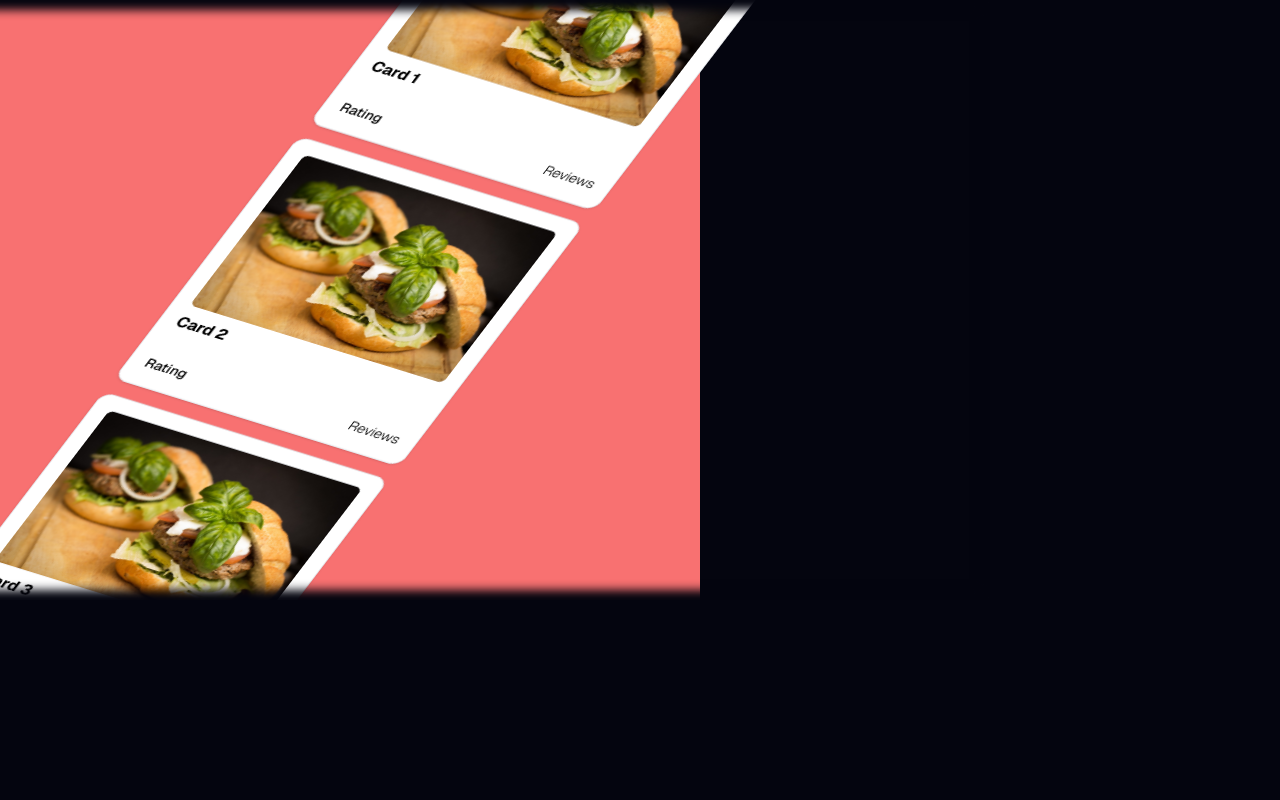
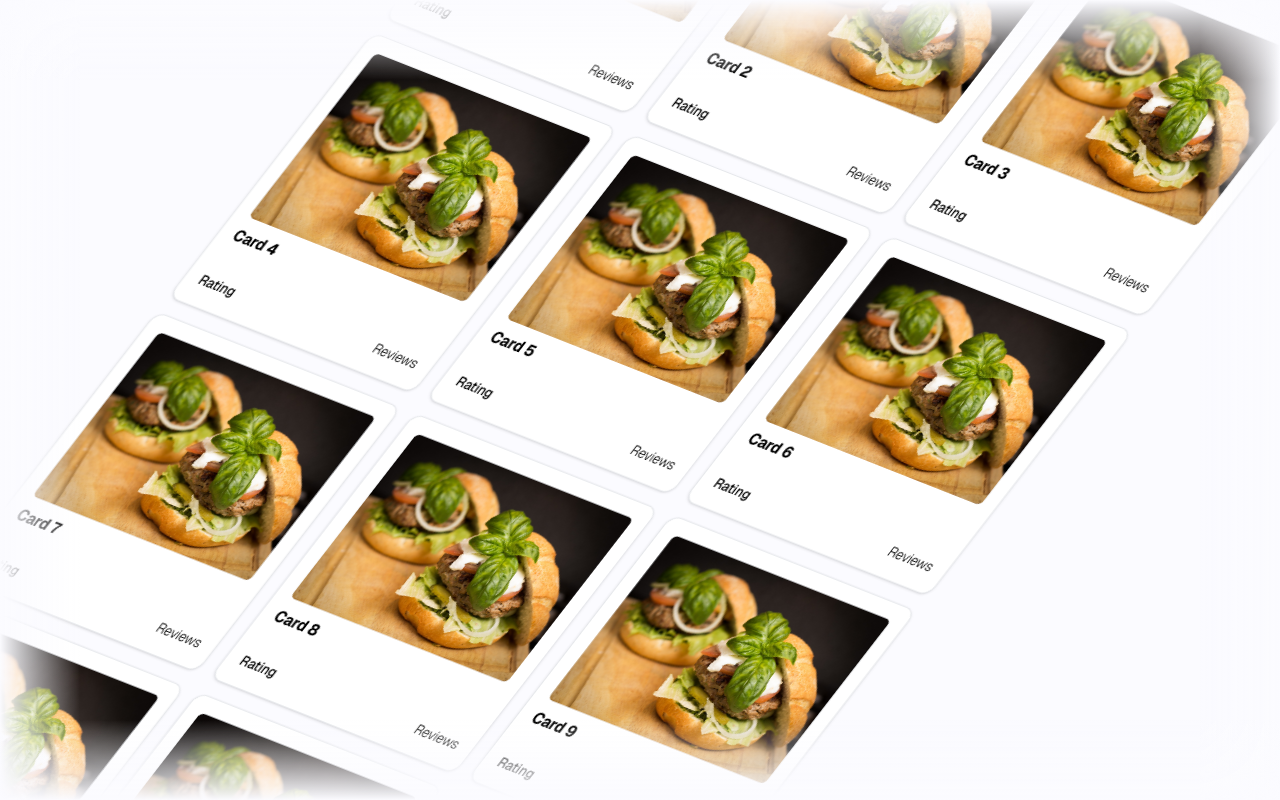
Before and after one commit to Grantallkotten/next-webb, a Next.js app: page / in a window 1280 px wide. Built offline with nearby package versions, Linux system fonts and the light colour scheme; no server answers.

Commit message:
Css clean up

```diff
--- a/app/globals.css
+++ b/app/globals.css
@@ -4,7 +4,7 @@
 @tailwind utilities;
 
 :root {
-  --background: #04050f;
+  --background: #fbfbff; /* #04050f */
   --foreground: #171717;
 }
 
@@ -20,16 +20,35 @@ body {
 }
 
 .scrollAnimation {
-  animation: scroll-keyframes 20s linear infinite;
+  animation: scroll-keyframes 30s linear infinite;
+}
+
+.scrollAnimation-bg {
+  animation: scroll-keyframes-bg 30s linear infinite;
 }
 
 @keyframes scroll-keyframes {
   from {
-    transform: rotateX(18deg) rotate(18deg) skewX(-18deg) translateZ(0)
-      translateY(0%);
+    transform: translateX(0) rotateX(20deg) skewX(-20deg) translateY(-10%)
+      rotateY(0) skewY(0) translateZ(0) rotateZ(20deg);
   }
   to {
-    transform: rotateX(18deg) rotate(18deg) skewX(-18deg) translateZ(0)
-      translateY(-100%);
+    transform: translateX(0) rotateX(20deg) skewX(-20deg) translateY(-60%)
+      rotateY(0) skewY(0) translateZ(0) rotateZ(20deg);
   }
 }
+
+@keyframes scroll-keyframes-bg {
+  0% {
+    background-color: var(--background);
+  }
+  2% {
+    background-color: transparent;
+  }
+  98% {
+    background-color: transparent;
+  }
+  100% {
+    background-color: var(--background);
+  }
+}
--- a/app/page.tsx
+++ b/app/page.tsx
@@ -5,45 +5,29 @@ import { useEffect, useRef, useState } from "react";
 import Card from "./Card";
 
 export default function Home() {
-  const [cards] = useState([
-    { id: 1, text: "Card 1" },
-    { id: 2, text: "Card 2" },
-    { id: 3, text: "Card 3" },
-    { id: 3, text: "Card 3" },
-    { id: 3, text: "Card 3" },
-    { id: 3, text: "Card 3" },
-    { id: 1, text: "Card 1" },
-    { id: 2, text: "Card 2" },
-    { id: 3, text: "Card 3" },
-    { id: 3, text: "Card 3" },
-    { id: 3, text: "Card 3" },
-    { id: 3, text: "Card 3" },
-    { id: 1, text: "Card 1" },
-    { id: 2, text: "Card 2" },
-    { id: 3, text: "Card 3" },
-    { id: 3, text: "Card 3" },
-    { id: 3, text: "Card 3" },
-    { id: 3, text: "Card 3" },
-    { id: 1, text: "Card 1" },
-    { id: 2, text: "Card 2" },
-    { id: 3, text: "Card 3" },
-    { id: 3, text: "Card 3" },
-    { id: 3, text: "Card 3" },
-    { id: 3, text: "Card 3" },
-  ]);
+  const [cardCount] = useState(21);
+
+  const cards = Array.from({ length: cardCount }, (_, index) => ({
+    id: index + 1,
+    text: `Card ${index + 1}`,
+  }));
 
   return (
     <div className="relative overflow-hidden w-full">
       <div className="w-full box-border">
-        <div className="w-[700px] h-[600px] flex justify-center relativ bg-red-400">
+        <div className="w-screen h-screen overflow-hidden flex justify-center relative ">
           <div
-            className="w-[100%] h-[100%] absolute z-10 scrollAnimation-bg"
+            className="absolute z-10 inset-0 pointer-events-none scrollAnimation-bg"
             style={{
-              pointerEvents: "none",
-              boxShadow: "inset 0 0 10px 10px var(--background)",
+              background: `
+                linear-gradient(to top, var(--background) 0, transparent 80px),
+                linear-gradient(to bottom, var(--background) 0, transparent 80px),
+                linear-gradient(to left, var(--background) 0, transparent 80px),
+                linear-gradient(to right, var(--background) 0, transparent 80px)
+              `,
             }}
           />
-          <div className="grid grid-cols-1 gap-4 scrollAnimation">
+          <div className="grid grid-cols-3 gap-4 scrollAnimation">
             {cards.map((card, index) => (
               <Card header={card.text} key={card.id + "-" + index} />
             ))}
```
